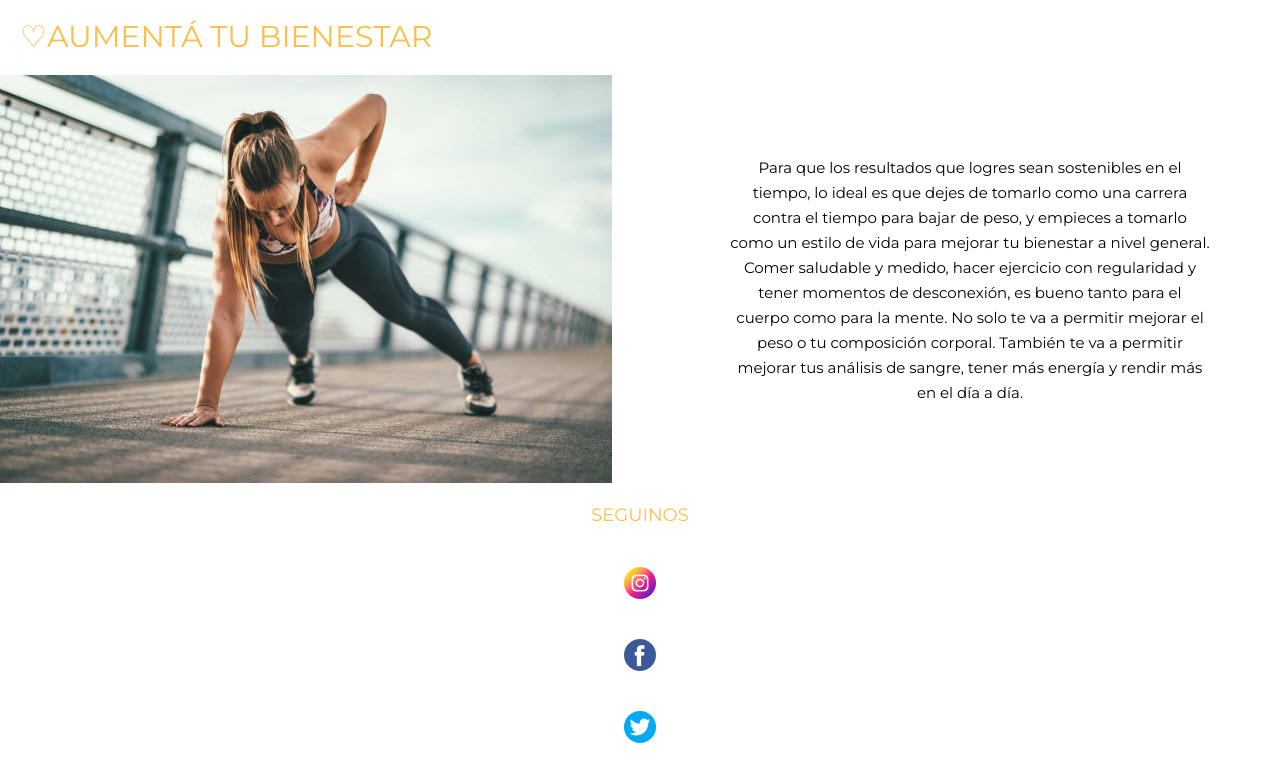
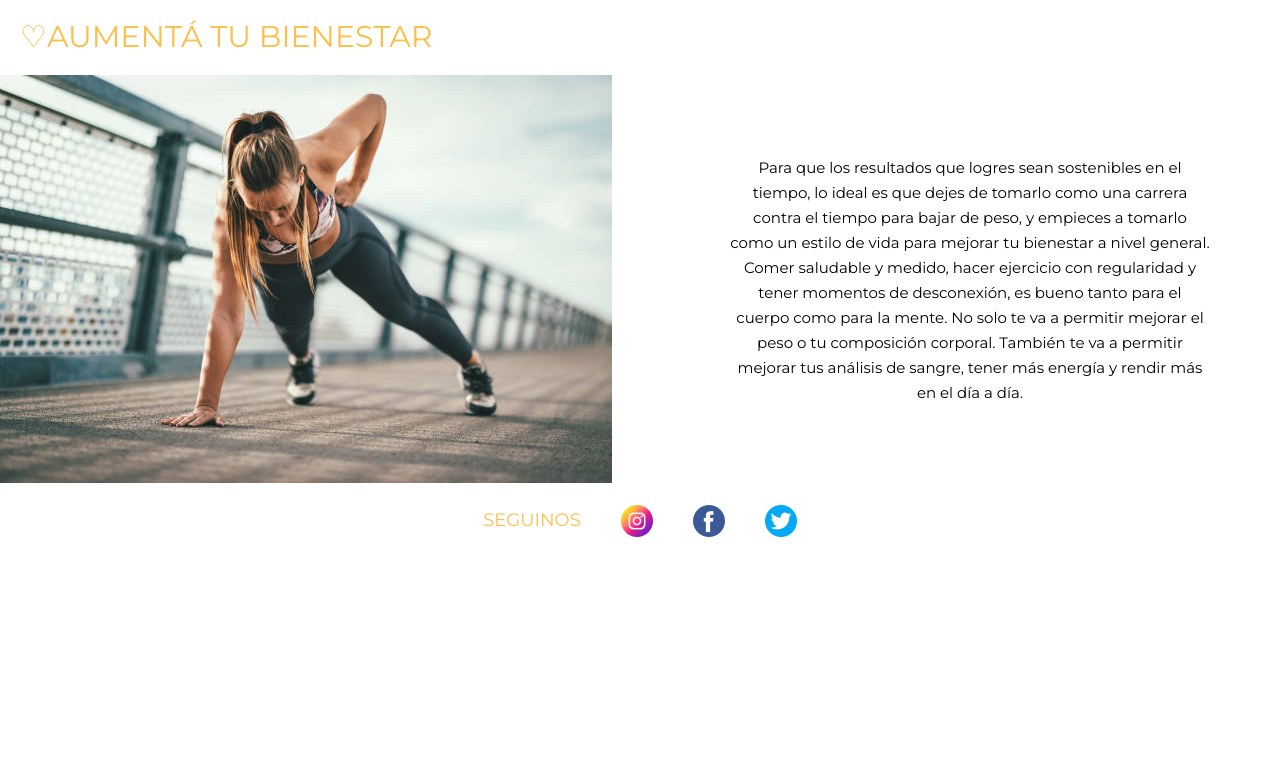
Before and after one commit to valenfiorillo/PF-Fiorillo, a plain HTML site: page index.html in a window 1280 px wide. Shown: the part 1559-2322 px from the top of the page. After the commit the page ends 2116 px from the top, so only its background shows below. Drawn offline with nearby package versions, Linux system fonts and the light colour scheme.

Commit message:
Modifiqué filas y columnas

```diff
--- a/css/style.css
+++ b/css/style.css
@@ -129,7 +129,7 @@ flex-shrink: 1;
 
 .social{
     display: flex;
-    flex-direction: column;
+    flex-direction: row;
     justify-content: center;
     align-items: center;
 
--- a/index.html
+++ b/index.html
@@ -86,7 +86,7 @@
             </div>
         </section>
     </main>
-    <footer id="piedepagina">
+    <footer>
         <section>
             <div class=social>
                 <h2>SEGUINOS</h2>
```
